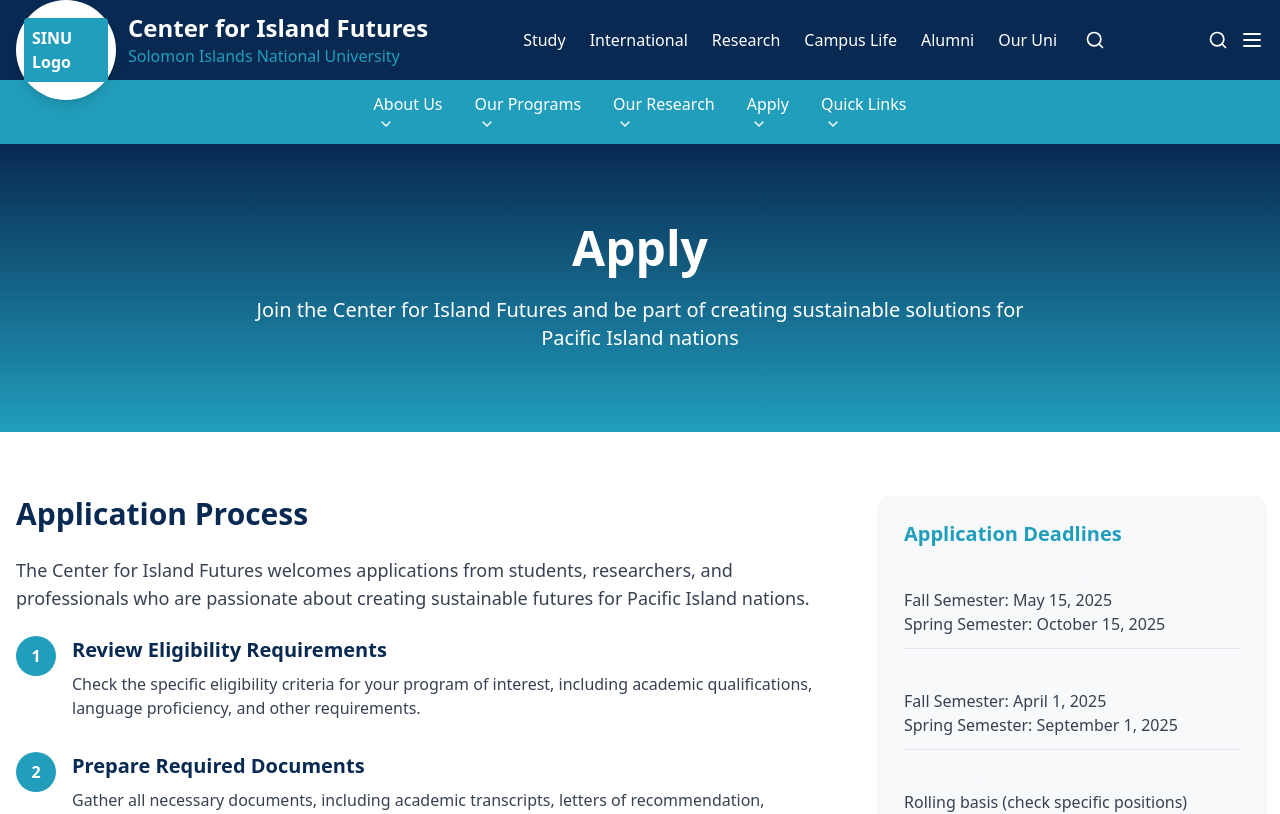
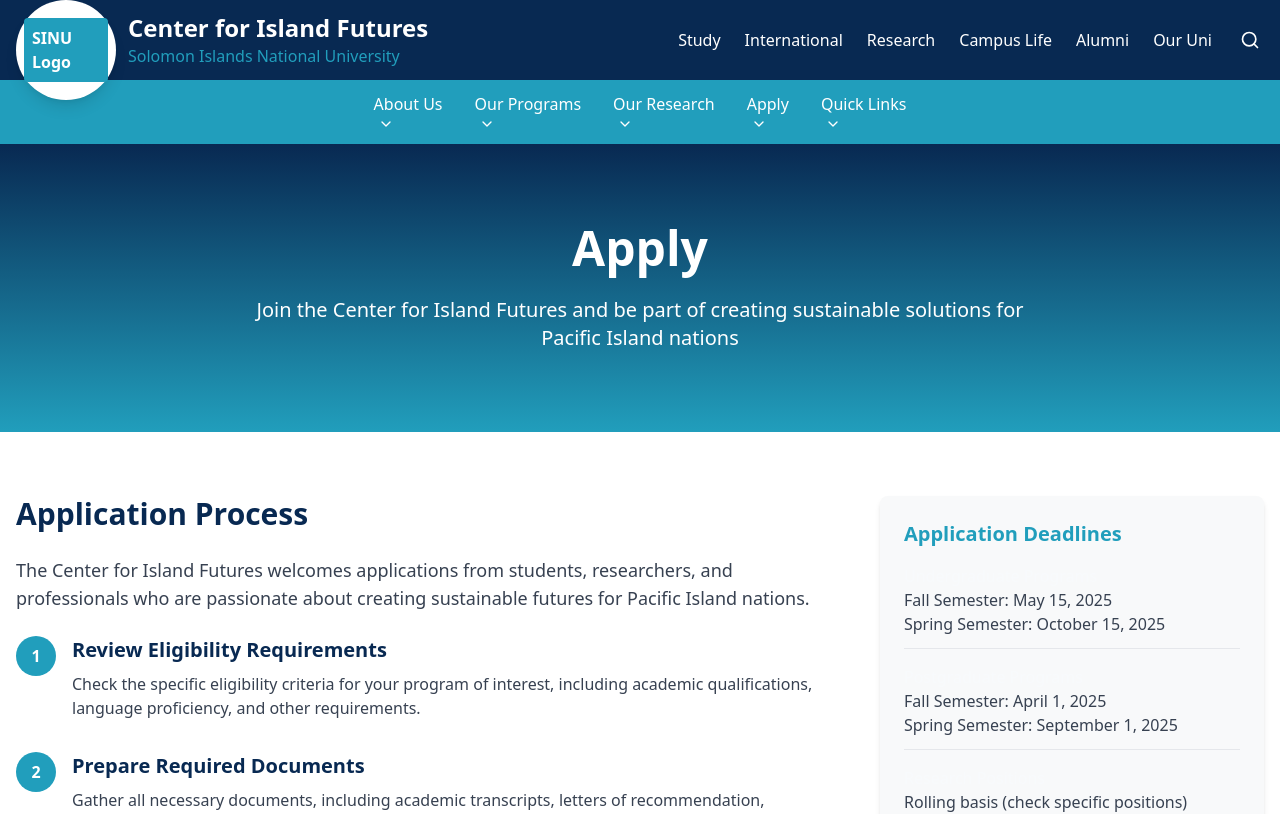
Before and after one commit to monolinedf/buildify-0a12e8e4-ad93-4df7-adeb-1b71c0e817de, a React (Vite) app: page /apply in a window 1280 px wide. Shown: the top 814 px of the page. Built offline with nearby package versions, Linux system fonts and the light colour scheme.

Commit message:
UPDATE: src/components/Header.tsx

```diff
--- a/src/components/Header.tsx
+++ b/src/components/Header.tsx
@@ -373,7 +373,7 @@
                   {searchOpen ? <X size={20} /> : <Search size={20} />}
                 </button>
               </nav>
-              <div className="flex items-center">
+              <div className="flex items-center lg:hidden">
                 <button
                   className="text-white hover:bg-white hover:text-[#39c4f1] p-1 rounded-full transition-colors mr-2"
                   onClick={toggleSearch}
```
